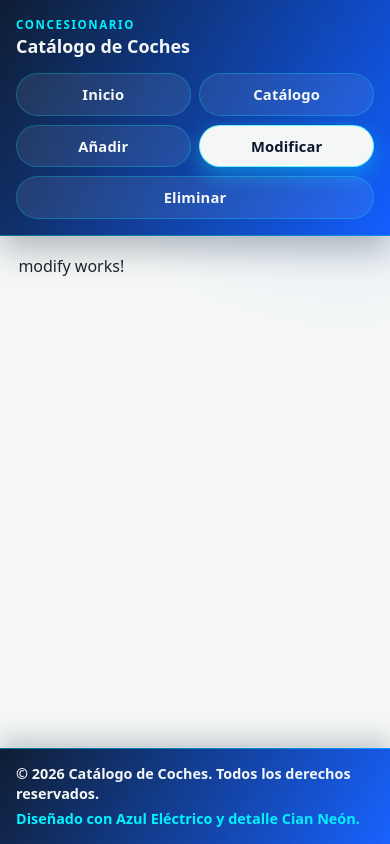
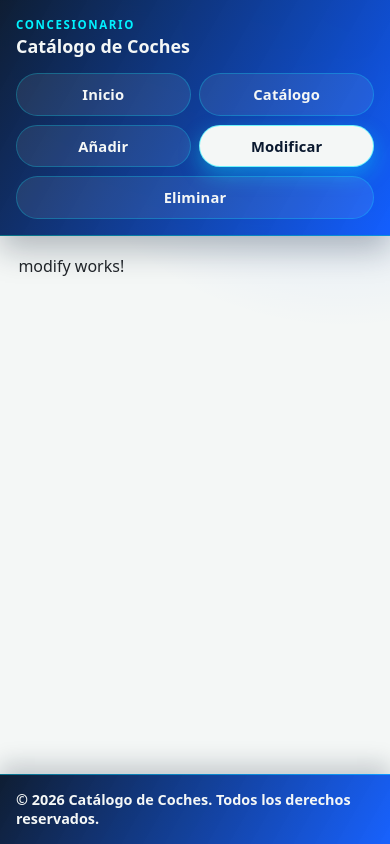
Before and after one commit to TL47/catalogoCoches, an Angular app: page /modify in a window 390 px wide. Built offline with nearby package versions, Linux system fonts and the light colour scheme.

Commit message:
fix: bad design footer

```diff
--- a/src/app/app.css
+++ b/src/app/app.css
@@ -112,8 +112,7 @@
 	color: var(--smoke-gray);
 }
 
-.footer-copy,
-.footer-note {
+.footer-copy {
 	margin: 0;
 	font-size: 0.9rem;
 	line-height: 1.35;
@@ -147,8 +146,7 @@
 		padding: 0.95rem 1rem;
 	}
 
-	.footer-copy,
-	.footer-note {
+	.footer-copy {
 		width: 100%;
 	}
 }
--- a/src/app/app.html
+++ b/src/app/app.html
@@ -19,5 +19,4 @@
 
 <footer class="site-footer" aria-label="Pie de página">
   <p class="footer-copy">&copy; {{ currentYear }} Catálogo de Coches. Todos los derechos reservados.</p>
-  <p class="footer-note">Diseñado con Azul Eléctrico y detalle Cian Neón.</p>
 </footer>
```
